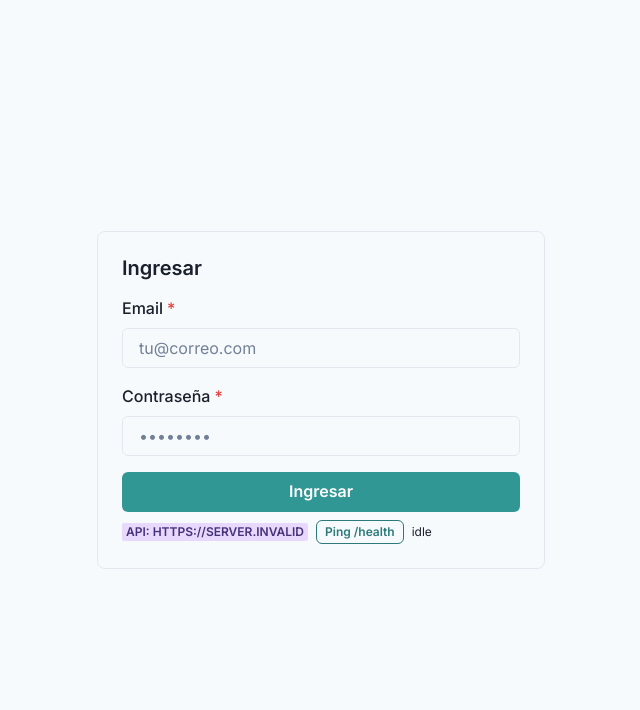
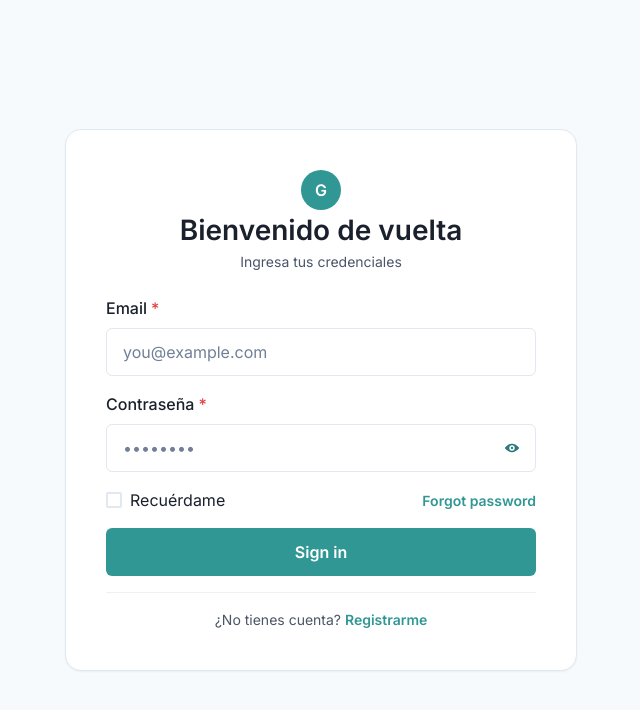
Before and after one commit to bellinicahuanadevelopment/gestor-textil, a React (Vite) app in the folder frontend/: page /login in a window 1280 px wide. Shown: the top 710 px of the page, without its empty margins (319-959 px from the left). Built offline with nearby package versions, Linux system fonts and the light colour scheme; no server answers.

Commit message:
Add Settings page to allow creating and deleting users

```diff
--- a/frontend/src/components/AppShell.jsx
+++ b/frontend/src/components/AppShell.jsx
@@ -5,7 +5,8 @@ import {
   useDisclosure,
   Drawer,
   DrawerOverlay,
-  DrawerContent
+  DrawerContent,
+  useColorModeValue,
 } from '@chakra-ui/react'
 import Sidebar from './Sidebar'
 import Topbar from './Topbar'
@@ -20,8 +21,13 @@ export default function AppShell({ children }) {
     setSidebarCollapsed((v) => !v)
   }
 
+  const shellBg = useColorModeValue('gray.50', 'gray.900')
+  const topbarBg = useColorModeValue('white', 'gray.800')
+  const borderColor = useColorModeValue('blackAlpha.200', 'whiteAlpha.300')
+
   return (
-    <Flex minH="100dvh" direction={{ base: 'column', md: 'row' }} bg="gray.50" _dark={{ bg: 'gray.900' }}>
+    <Flex minH="100dvh" direction={{ base: 'column', md: 'row' }} bg={shellBg}>
+      {/* Desktop sidebar (sticky) */}
       <Box
         display={{ base: 'none', md: 'block' }}
         position="sticky"
@@ -37,16 +43,35 @@ export default function AppShell({ children }) {
         />
       </Box>
 
+      {/* Content column */}
       <Flex direction="column" flex="1" minW="0">
-        <Topbar onOpenSidebar={mobileSidebar.onOpen} />
+        {/* Sticky topbar */}
+        <Box
+          position="sticky"
+          top="0"
+          zIndex="sticky"
+          bg={topbarBg}
+          borderBottomWidth="1px"
+          borderColor={borderColor}
+        >
+          <Topbar onOpenSidebar={mobileSidebar.onOpen} />
+        </Box>
+
         <Box as="main" p="4">
           {children}
         </Box>
       </Flex>
 
+      {/* Theme settings drawer */}
       <ThemeDrawer isOpen={themeDisc.isOpen} onClose={themeDisc.onClose} />
 
-      <Drawer placement="left" isOpen={mobileSidebar.isOpen} onClose={mobileSidebar.onClose} size="xs">
+      {/* Mobile sidebar drawer */}
+      <Drawer
+        placement="left"
+        isOpen={mobileSidebar.isOpen}
+        onClose={mobileSidebar.onClose}
+        size="xs"
+      >
         <DrawerOverlay />
         <DrawerContent p="0">
           <Sidebar
--- a/frontend/src/components/Sidebar.jsx
+++ b/frontend/src/components/Sidebar.jsx
@@ -4,9 +4,6 @@ import {
   VStack,
   HStack,
   Text,
-  Input,
-  InputGroup,
-  InputLeftElement,
   Icon,
   Collapse,
   Divider,
@@ -17,7 +14,6 @@ import {
   Button
 } from '@chakra-ui/react'
 import {
-  SearchIcon,
   ViewIcon,
   ChevronDownIcon,
   ChevronRightIcon,
@@ -170,6 +166,8 @@ export default function Sidebar({ collapsed, onToggleCollapse, isInDrawer, onOpe
       overflow="hidden"
     >
       <VStack spacing="4" align="stretch">
+        {!isInDrawer && (
+          <Box display={{ base: 'none', md: 'block' }}>
             <Tooltip label={showIconsOnly ? 'Expandir menú' : 'Colapsar menú'} placement="right" openDelay={300}>
               <RowWithIcon
                 leftIcon={<Icon as={HamburgerIcon} boxSize="5" />}
@@ -184,6 +182,8 @@ export default function Sidebar({ collapsed, onToggleCollapse, isInDrawer, onOpe
                 )}
               </RowWithIcon>
             </Tooltip>
+          </Box>
+        )}
 
         <RowWithIcon
           leftIcon={
@@ -201,26 +201,6 @@ export default function Sidebar({ collapsed, onToggleCollapse, isInDrawer, onOpe
           )}
         </RowWithIcon>
 
-        {showIconsOnly ? (
-          <Tooltip label="Buscar" placement="right" openDelay={300}>
-            <RowWithIcon
-              leftIcon={<Icon as={SearchIcon} boxSize="5" />}
-              hoverBg={hoverBg}
-              activeBg="transparent"
-              activeColor="inherit"
-              color={muted}
-            />
-          </Tooltip>
-        ) : (
-          <InputGroup>
-            <InputLeftElement pointerEvents="none">
-              <SearchIcon color={muted} />
-            </InputLeftElement>
-            <Input placeholder="Buscar" variant="filled" height="10" />
-          </InputGroup>
-        )}
-
-        {/* Primary navigation only */}
         <VStack align="stretch" spacing="1" mt="1">
           <NavItem
             icon={ViewIcon}
@@ -261,6 +241,7 @@ export default function Sidebar({ collapsed, onToggleCollapse, isInDrawer, onOpe
           >
             Nuevo pedido
           </NavItem>
+
           <NavItem
             icon={SettingsIcon}
             to="/configuracion"
--- a/frontend/src/components/Topbar.jsx
+++ b/frontend/src/components/Topbar.jsx
@@ -30,7 +30,7 @@ export default function Topbar({ onOpenSidebar }) {
           display={{ base: 'inline-flex', md: 'none' }}
           aria-label="Abrir menú"
           icon={<HamburgerIcon />}
-          variant="outline"
+          variant="ghost"
           onClick={onOpenSidebar}
         />
         <Text fontWeight="bold" fontSize="xl">Gestor Textil</Text>
--- a/frontend/src/pages/Login.jsx
+++ b/frontend/src/pages/Login.jsx
@@ -1,50 +1,144 @@
 import React, { useState } from 'react'
 import {
-  Box, Button, FormControl, FormLabel, Input, VStack, Heading, useToast
+  Container, Box, VStack, Heading, Text, FormControl, FormLabel,
+  Input, InputGroup, InputRightElement, IconButton, Checkbox, Button,
+  useColorModeValue, useToast, Divider
 } from '@chakra-ui/react'
+import { ViewIcon, ViewOffIcon } from '@chakra-ui/icons'
+import { useNavigate } from 'react-router-dom'
 import { useAuth } from '../contexts/AuthContext'
-import ApiDebugBadge from '../components/ApiDebugBadge'
-import { useNavigate } from 'react-router-dom'
+import { useThemePrefs } from '../theme/ThemeContext'
 
 export default function Login() {
+  const { login } = useAuth()
+  const { prefs } = useThemePrefs()
+  const accent = prefs?.accent || 'teal'
+  const navigate = useNavigate()
+  const toast = useToast()
+
   const [email, setEmail] = useState('')
   const [password, setPassword] = useState('')
+  const [showPw, setShowPw] = useState(false)
+  const [remember, setRemember] = useState(false)
   const [loading, setLoading] = useState(false)
-  const { login } = useAuth()
-  const toast = useToast()
-  const navigate = useNavigate()
 
-  async function onSubmit(e) {
-    e.preventDefault()
+  const cardBg = useColorModeValue('white', 'gray.800')
+  const border = useColorModeValue('gray.200', 'whiteAlpha.300')
+  const muted = useColorModeValue('gray.600', 'gray.400')
+
+  async function handleSubmit(e) {
+    e.preventDefault()               // <-- IMPORTANT
+    if (!email || !password) {
+      toast({ status: 'warning', title: 'Ingresa tu email y contraseña' })
+      return
+    }
     setLoading(true)
     try {
-      await login(email, password)
-      toast({ title:'Bienvenido', status:'success', duration:1500 })
-      navigate('/', { replace:true })
+      // your AuthContext.login should call /api/v1/auth/login and store token/user
+      await login(email, password, { remember })
+      navigate('/', { replace: true })
     } catch (err) {
-      toast({ title: err.message || 'Error al iniciar sesión', status:'error', duration:2000 })
+      const msg = err?.message || 'No se pudo iniciar sesión'
+      toast({ status: 'error', title: 'Error de autenticación', description: msg })
     } finally {
       setLoading(false)
     }
   }
 
   return (
-    <Box minH="100dvh" display="grid" placeItems="center" p="6">
-      <Box as="form" onSubmit={onSubmit} w="full" maxW="md" p="6" borderWidth="1px" borderRadius="lg">
-        <Heading size="md" mb="4">Ingresar</Heading>
-        <VStack spacing="4">
+    <Container maxW={{ base: 'md', md: 'xl' }} minH="100dvh" display="grid" placeItems="center" py={10}>
+      <Box
+        as="form"
+        onSubmit={handleSubmit}
+        w="full"
+        maxW="lg"
+        bg={cardBg}
+        borderWidth="1px"
+        borderColor={border}
+        rounded="2xl"
+        p={{ base: 6, md: 10 }}
+        boxShadow="sm"
+      >
+        {/* Logo / Brand */}
+        <VStack spacing={1} mb={6} align="center">
+          <Box
+            w="10"
+            h="10"
+            rounded="full"
+            bg={`${accent}.500`}
+            display="grid"
+            placeItems="center"
+            color="white"
+            fontWeight="bold"
+          >
+            G
+          </Box>
+          <Heading size="lg">Bienvenido de vuelta</Heading>
+          <Text fontSize="sm" color={muted}>Ingresa tus credenciales</Text>
+        </VStack>
+
+        <VStack spacing={4} align="stretch">
           <FormControl isRequired>
             <FormLabel>Email</FormLabel>
-            <Input type="email" value={email} onChange={(e)=> setEmail(e.target.value)} placeholder="tu@correo.com" />
+            <Input
+              type="email"
+              value={email}
+              onChange={(e) => setEmail(e.target.value)}
+              placeholder="you@example.com"
+              autoComplete="username"
+              height="12"
+            />
           </FormControl>
+
           <FormControl isRequired>
             <FormLabel>Contraseña</FormLabel>
-            <Input type="password" value={password} onChange={(e)=> setPassword(e.target.value)} placeholder="••••••••" />
+            <InputGroup>
+              <Input
+                type={showPw ? 'text' : 'password'}
+                value={password}
+                onChange={(e) => setPassword(e.target.value)}
+                placeholder="••••••••"
+                autoComplete="current-password"
+                height="12"
+                pr="12"
+              />
+              <InputRightElement height="12" width="12">
+                <IconButton
+                  aria-label={showPw ? 'Ocultar contraseña' : 'Mostrar contraseña'}
+                  icon={showPw ? <ViewOffIcon /> : <ViewIcon />}
+                  size="sm"
+                  variant="ghost"
+                  onClick={() => setShowPw((v) => !v)}
+                />
+              </InputRightElement>
+            </InputGroup>
           </FormControl>
-          <Button type="submit" isLoading={loading} w="full">Ingresar</Button>
+
+          <Box display="flex" alignItems="center" justifyContent="space-between">
+            <Checkbox isChecked={remember} onChange={(e) => setRemember(e.target.checked)}>
+              Recuérdame
+            </Checkbox>
+            {/* You can wire this later */}
+            <Button variant="link" colorScheme={accent} size="sm">Forgot password</Button>
+          </Box>
+
+          <Button
+            type="submit"
+            colorScheme={accent}
+            height="12"
+            isLoading={loading}
+            loadingText="Signing in…"
+          >
+            Sign in
+          </Button>
+
+          {/* Optional divider & secondary actions can go here */}
+          <Divider />
+          <Text fontSize="sm" color={muted} textAlign="center">
+            ¿No tienes cuenta? <Button variant="link" colorScheme={accent} size="sm">Registrarme</Button>
+          </Text>
         </VStack>
-        {process.env.NODE_ENV !== 'production' || import.meta.env.VITE_DEBUG === '1' ? <ApiDebugBadge /> : null}
       </Box>
-    </Box>
+    </Container>
   )
 }
```
Lines whose indentation alone changed are shown as unchanged.
